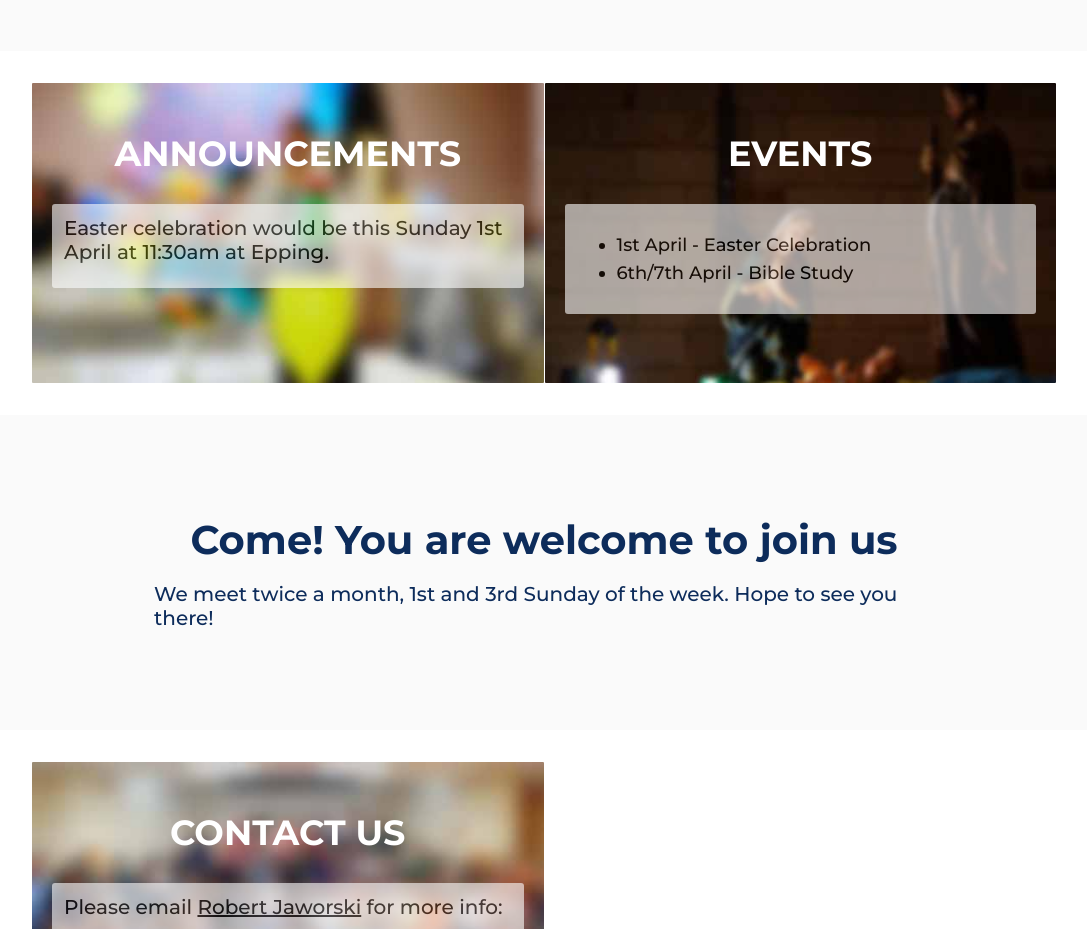
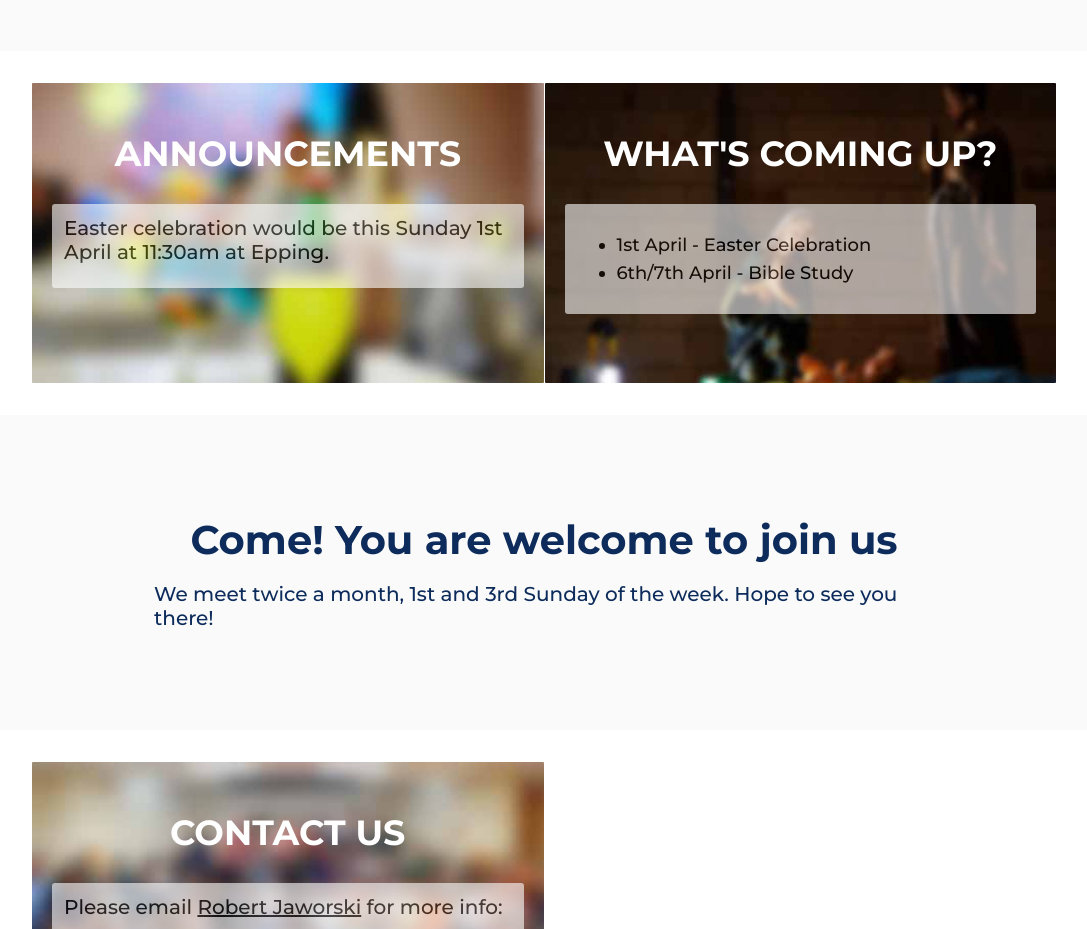
Before and after one commit to dmoralestech/gods-light, a React (Create React App) app: page / in a window 1280 px wide. Shown: the part 2040-2969 px from the top of the page, without its empty margins (96-1183 px from the left). Built offline with nearby package versions, Linux system fonts and the light colour scheme.

Commit message:
Fix layout

```diff
--- a/src/App.js
+++ b/src/App.js
@@ -98,7 +98,7 @@ class App extends Component {
         </div>
         <div className="wrapper">
           <header className="panel3">
-            <h2> Announcements</h2>
+            <h2>Announcements</h2>
             <div className="box-text-area">
               <p className="box-text">
                 Easter celebration would be this Sunday 1st April at 11:30am at Epping.
@@ -106,7 +106,7 @@ class App extends Component {
             </div>
           </header>
           <header className="panel4">
-            <h2> Events </h2>
+            <h2>What's coming up?</h2>
             <div className="box-text-area">
               <ul>
                 <li>1st April - Easter Celebration</li>
```
